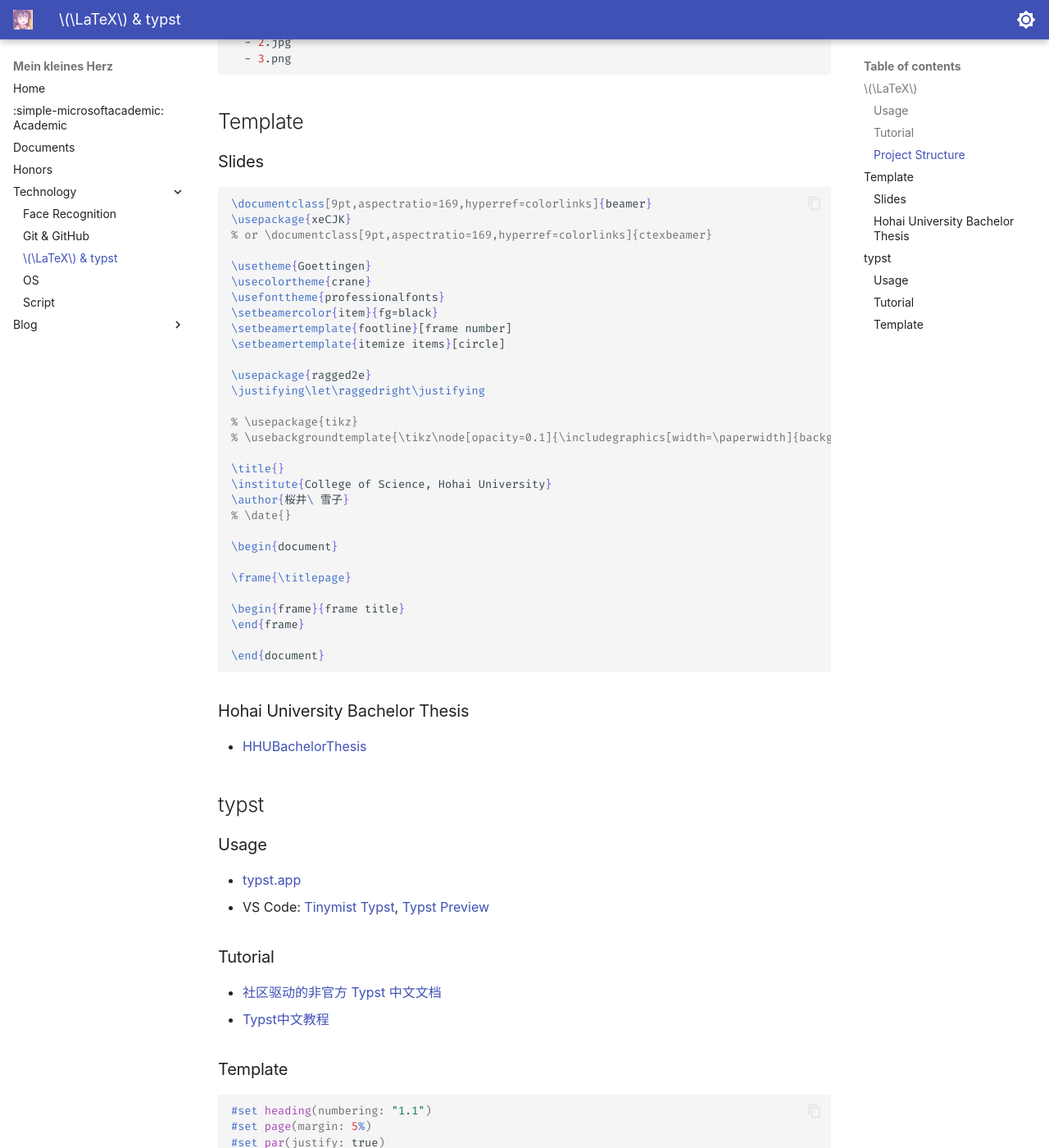
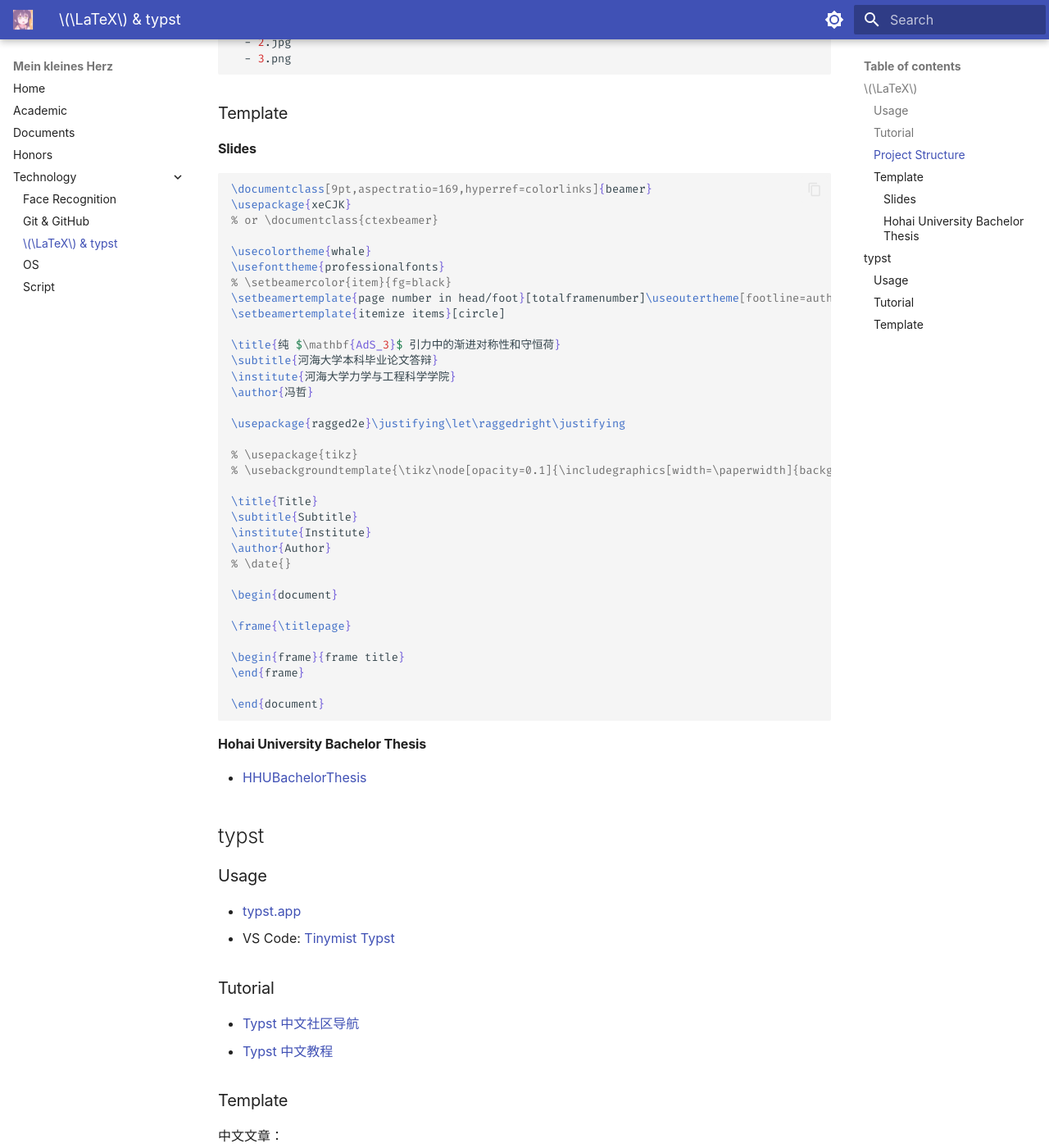
Before and after one commit to ph3n92h3/ph3n92h3.github.io, an MkDocs documentation site: the page built from docs/Technology/LaTeX&typst.md, in a window 1280 px wide and 1400 px high, scrolled down 753 px. Shown: the whole window at 82% size. Built offline with MkDocs 1.6.1 and Material for MkDocs 9.7.7, drawn with Linux system fonts in a browser that asks for light colours; some of the changed text lies outside the part shown.

Commit message:
Update routinely

````diff
--- a/docs/Academic.md
+++ b/docs/Academic.md
@@ -1,4 +1,4 @@
-# :simple-microsoftacademic: Academic
+# :simple-academia: Academic
 
 ## Research Interests
 
--- a/docs/Technology/LaTeX&typst.md
+++ b/docs/Technology/LaTeX&typst.md
@@ -29,31 +29,35 @@
   - 3.png
 ```
 
-## Template
+### Template
 
-### Slides
+#### Slides
 
 ```latex
 \documentclass[9pt,aspectratio=169,hyperref=colorlinks]{beamer}
 \usepackage{xeCJK}
-% or \documentclass[9pt,aspectratio=169,hyperref=colorlinks]{ctexbeamer}
+% or \documentclass{ctexbeamer}
 
-\usetheme{Goettingen}
-\usecolortheme{crane}
+\usecolortheme{whale}
 \usefonttheme{professionalfonts}
-\setbeamercolor{item}{fg=black}
-\setbeamertemplate{footline}[frame number]
+% \setbeamercolor{item}{fg=black}
+\setbeamertemplate{page number in head/foot}[totalframenumber]\useoutertheme[footline=authorinstitutetitle]{miniframes}
 \setbeamertemplate{itemize items}[circle]
 
-\usepackage{ragged2e}
-\justifying\let\raggedright\justifying
+\title{纯 $\mathbf{AdS_3}$ 引力中的渐进对称性和守恒荷}
+\subtitle{河海大学本科毕业论文答辩}
+\institute{河海大学力学与工程科学学院}
+\author{冯哲}
+
+\usepackage{ragged2e}\justifying\let\raggedright\justifying
 
 % \usepackage{tikz}
 % \usebackgroundtemplate{\tikz\node[opacity=0.1]{\includegraphics[width=\paperwidth]{background.jpg}};}
 
-\title{}
-\institute{College of Science, Hohai University}
-\author{桜井\ 雪子}
+\title{Title}
+\subtitle{Subtitle}
+\institute{Institute}
+\author{Author}
 % \date{}
 
 \begin{document}
@@ -66,7 +70,7 @@
 \end{document}
 ```
 
-### Hohai University Bachelor Thesis
+#### Hohai University Bachelor Thesis
 
 - [HHUBachelorThesis](https://github.com/ph3n92h3/HHUBachelorThesis)
 
@@ -75,21 +79,32 @@
 ### Usage
 
 - [typst.app](https://typst.app)
-- VS Code: [Tinymist Typst](https://marketplace.visualstudio.com/items?itemName=myriad-dreamin.tinymist), [Typst Preview](https://marketplace.visualstudio.com/items?itemName=mgt19937.typst-preview)
+- VS Code: [Tinymist Typst](https://marketplace.visualstudio.com/items?itemName=myriad-dreamin.tinymist)
 
 ### Tutorial
 
-- [社区驱动的非官方 Typst 中文文档](https://typst-doc-cn.github.io/docs/)
-- [Typst中文教程](https://github.com/typst-doc-cn/tutorial)
+- [Typst 中文社区导航](https://typst-doc-cn.github.io/guide/)
+- [Typst 中文教程](https://typst-doc-cn.github.io/tutorial/)
 
 ### Template
 
+中文文章：
+
 ```typst
 #set heading(numbering: "1.1")
-#set page(margin: 5%)
-#set par(justify: true)
+#set page(margin: 10%, numbering: "1")
+#set par(first-line-indent: 2em, justify: true)
 #set text(font: ("New Computer Modern", "Noto Serif CJK SC"), lang: "zh", size: 12pt)
 
+#set heading(numbering: "1.1")
+#show heading.where(level: 1): it => {
+  counter(math.equation).update(0)
+  it
+}
+#set math.equation(numbering: n => {
+  numbering("(1.1)", counter(heading).get().first(), n)
+})
+#show math.equation: set block(breakable: true)
 #show raw: set text(font: "New Computer Modern Mono")
 
 #align(center)[
--- a/mkdocs.yml
+++ b/mkdocs.yml
@@ -53,9 +53,6 @@
       anchor_linenums: true
   - pymdownx.superfences
 
-plugins:
-  - blog
-
 site_name: Mein kleines Herz
 
 theme:
````
Also changed, not shown: docs/Technology/OS.md (+9 -6 lines).
